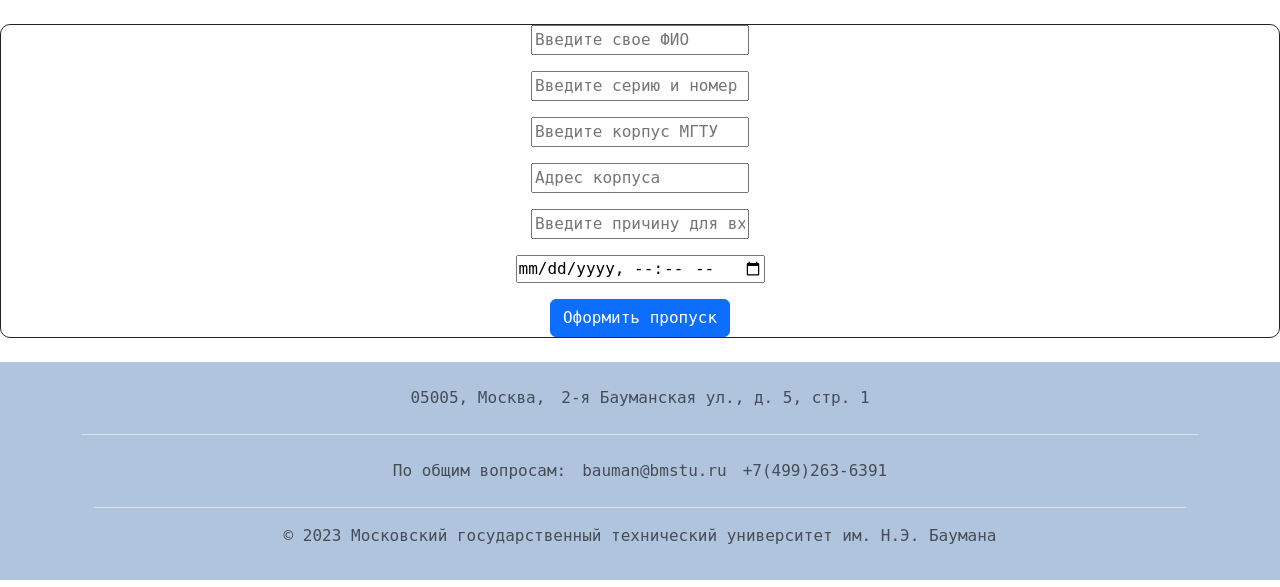
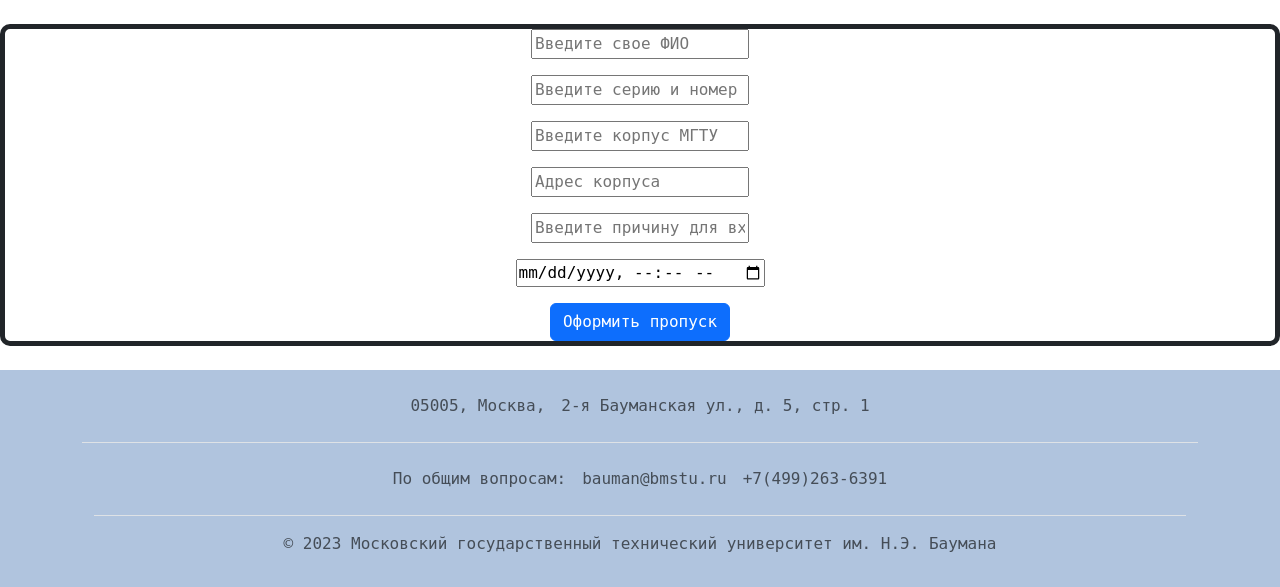
Before and after one commit to KhovenOlya/bmstu-permits, a Django app: template templates/bmstu/permit.html in a window 1280 px wide. Shown: the part 104-691 px from the top of the page. Run offline with Django 3.2, Linux system fonts and the light colour scheme; the template is opened without the code that fills it, so the values that code supplies are empty.

Commit message:
css fixed

```diff
--- a/static/css/style.css
+++ b/static/css/style.css
@@ -74,7 +74,7 @@ header{
 }
 
 .figuration{
-    border: 1px solid;
+    border: 5px solid;
     border-radius: 10px;
 
 }
```
